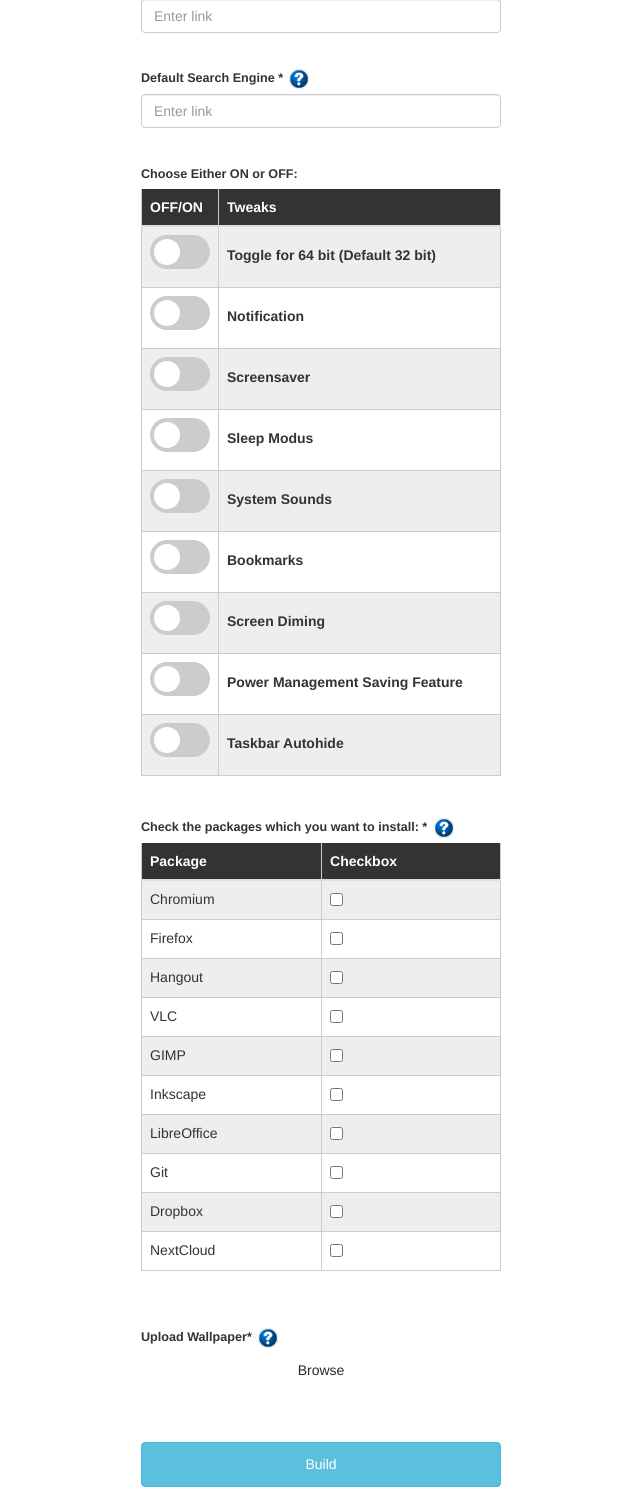
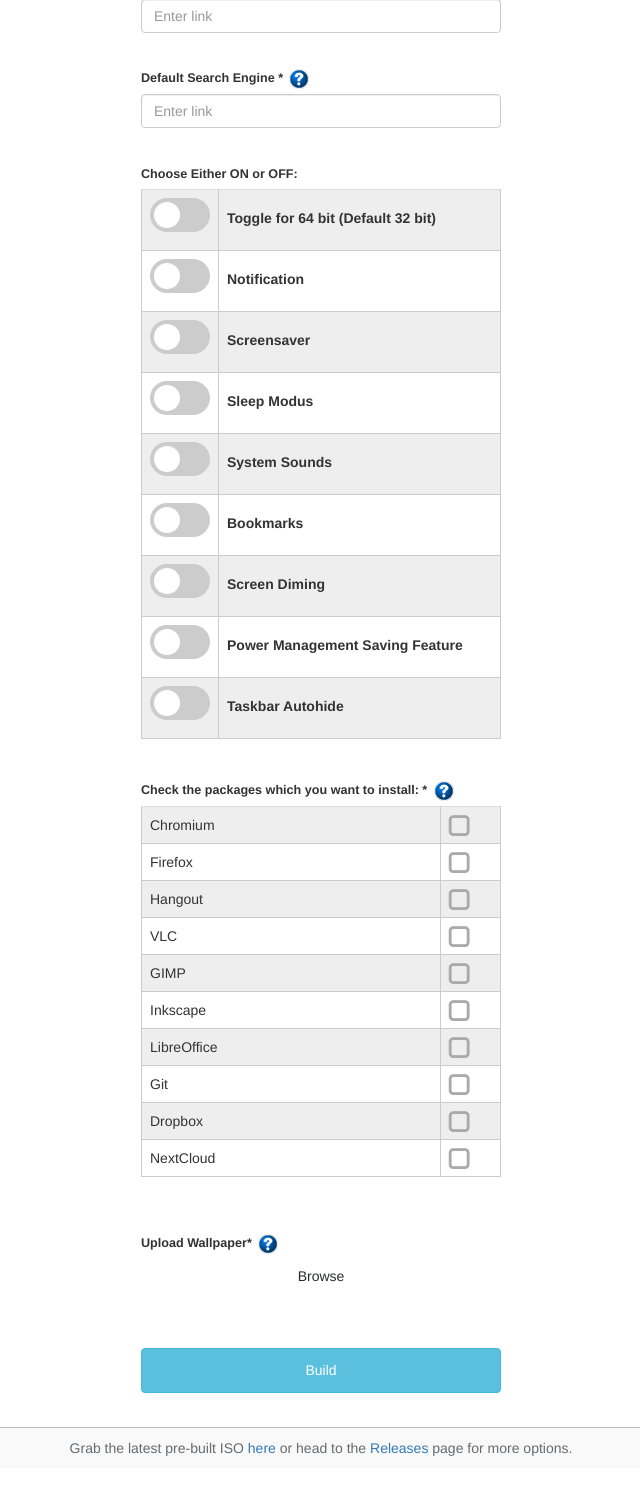
Before and after one commit to fossasia/meilix-generator, a Flask app: page / in a window 1280 px wide. Shown: the part 299-1809 px from the top of the page, without its empty margins (319-959 px from the left). After the commit the page ends 1755 px from the top, so only its background shows below. Run offline with Flask 2, Linux system fonts and the light colour scheme; some libraries are stand-ins or nearby versions.

Commit message:
fixes issue #206

```diff
--- a/static/css/style.css
+++ b/static/css/style.css
@@ -304,3 +304,39 @@ border-radius: 50%;
   }
 }
 /*<---Loader End-->*/
+
+
+/* big check labels */
+.label-big-check {
+position: relative;
+display: block;
+margin: 0;
+cursor: pointer;
+}
+
+.label-big-check input {
+display: none;
+}
+
+.label-big-check .check-title {
+font-size: .9em;
+font-weight: 700;
+cursor: pointer;
+}
+
+.label-big-check input[type="checkbox"] + .check-title:before {
+position: absolute;
+top: 0px;
+left: 0;
+width: 20px;
+font-family: FontAwesome;
+      content: "\f096";
+      font-size: 2em;
+      line-height: 1;
+      color: #aaa;
+}
+
+.label-big-check input[type="checkbox"]:checked + .check-title:before {
+  content: "\f14a";
+  color: #333;
+}
--- a/templates/index.html
+++ b/templates/index.html
@@ -18,6 +18,7 @@
   <link rel="stylesheet" href="https://maxcdn.bootstrapcdn.com/bootstrap/3.3.7/css/bootstrap.min.css">
   <script src="https://ajax.googleapis.com/ajax/libs/jquery/3.3.1/jquery.min.js"></script>
   <script src="https://maxcdn.bootstrapcdn.com/bootstrap/3.3.7/js/bootstrap.min.js"></script>
+  <link href="https://netdna.bootstrapcdn.com/font-awesome/4.7.0/css/font-awesome.css" rel="stylesheet">
   <title>Meilix ISO Generator</title>
 </head>
 
@@ -142,12 +143,6 @@
 
             <label class="heading" for="bookmark">Choose Either ON or OFF:</label>
 <table class="table table-responsive" style="width: 100%">
-     <thead>
-         <tr>
-             <th>OFF/ON</th>
-             <th>Tweaks</th>
-         </tr>
-     </thead>
      <tbody>
         <form>
       <tr>
@@ -288,51 +283,96 @@
       <div class="form-group">
         <label class="heading" for="packages">Check the packages which you want to install: *&ensp;<img src="{{ url_for('static', filename='alert.jpg') }}" height="20" width="20" onclick="pinstall()"></label>
 <table id="package" class="table responsive-table-input-matrix" style="width:100%">
-  <thead>
-    <tr>
-      <th>Package</th>
-      <th>Checkbox</th>
-</tr>
   <tbody>
     <tr>
      <td>Chromium</td>
-    <td><input name="GENERATOR_package_chromium" type="checkbox" value="chromium" id="chromium"></td>
+     <td>
+       <label class="label-big-check">
+       <input type="checkbox" id="chromium" value="chromium" name="GENERATOR_package_chromium">
+       <label for="chromium" class="check-title"></label>
+       </label>
+     </td>
      </tr>
    <tr>
      <td>Firefox</td>
-    <td><input name="GENERATOR_package_firefox" type="checkbox" value="firefox" id="firefox"></td>
+     <td>
+     <label class="label-big-check">
+     <input type="checkbox" id="firefox" value="firefox" name="GENERATOR_package_firefox">
+     <label for="firefox" class="check-title"></label>
+     </label>
+   </td>
    </tr>
      <tr>
      <td>Hangout</td>
-    <td><input name="GENERATOR_package_hangout" type="checkbox" value="hangout" id="hangout"></td>
+     <td>
+       <label class="label-big-check">
+       <input type="checkbox" id="hangout" value="hangout" name="GENERATOR_package_hangout">
+       <label for="hangout" class="check-title"></label>
+       </label>
+     </td>
     </tr>
      <tr>
      <td>VLC</td>
-    <td><input name="GENERATOR_package_vlc" type="checkbox" value="vlc" id="vlc"></td>
+     <td>
+       <label class="label-big-check">
+       <input type="checkbox" id="vlc" value="vlc" name="GENERATOR_package_vlc">
+       <label for="vlc" class="check-title"></label>
+       </label>
+     </td>
      </tr>
        <tr>
        <td>GIMP</td>
-    <td><input name="GENERATOR_package_gimp" type="checkbox" value="gimp" id="gimp"></td>
+       <td>
+         <label class="label-big-check">
+         <input type="checkbox" id="gimp" value="gimp" name="GENERATOR_package_gimp">
+         <label for="gimp" class="check-title"></label>
+         </label>
+       </td>
        </tr>
        <tr>
        <td>Inkscape</td>
-    <td><input name="GENERATOR_package_inkscape" type="checkbox" value="inkscape" id="inkscape"></td>
+       <td>
+         <label class="label-big-check">
+         <input type="checkbox" id="inkspace" value="inkspace" name="GENERATOR_package_inkspace">
+         <label for="inkspace" class="check-title"></label>
+         </label>
+       </td>
        </tr>
        <tr>
      <td>LibreOffice</td>
-    <td><input name="GENERATOR_package_office" type="checkbox" value="office" id="office"></td>
+     <td>
+       <label class="label-big-check">
+       <input type="checkbox" id="office" value="office" name="GENERATOR_package_office">
+       <label for="office" class="check-title"></label>
+       </label>
+     </td>
      </tr>
        <tr>
      <td>Git</td>
-    <td><input name="GENERATOR_package_git" type="checkbox" value="git" id="git"></td>
+     <td>
+       <label class="label-big-check">
+       <input type="checkbox" id="git" value="git" name="GENERATOR_package_git">
+       <label for="git" class="check-title"></label>
+       </label>
+     </td>
      </tr>
      <tr>
      <td>Dropbox</td>
-    <td><input name="GENERATOR_package_dropbox" type="checkbox" value="dropbox" id="dropbox"></td>
+     <td>
+       <label class="label-big-check">
+       <input type="checkbox" id="dropbox" value="dropbox" name="GENERATOR_package_dropbox">
+       <label for="dropbox" class="check-title"></label>
+       </label>
+     </td>
      </tr>
      <tr>
      <td>NextCloud</td>
-    <td><input name="GENERATOR_package_nextcloud" type="checkbox" value="nextcloud" id="nextcloud"></td>
+     <td>
+       <label class="label-big-check">
+       <input type="checkbox" id="nextcloud" value="nextcloud" name="GENERATOR_package_nextcloud">
+       <label for="nextcloud" class="check-title"></label>
+       </label>
+     </td>
      </tr>
   </tbody>
 
```
Lines whose indentation alone changed are shown as unchanged.
